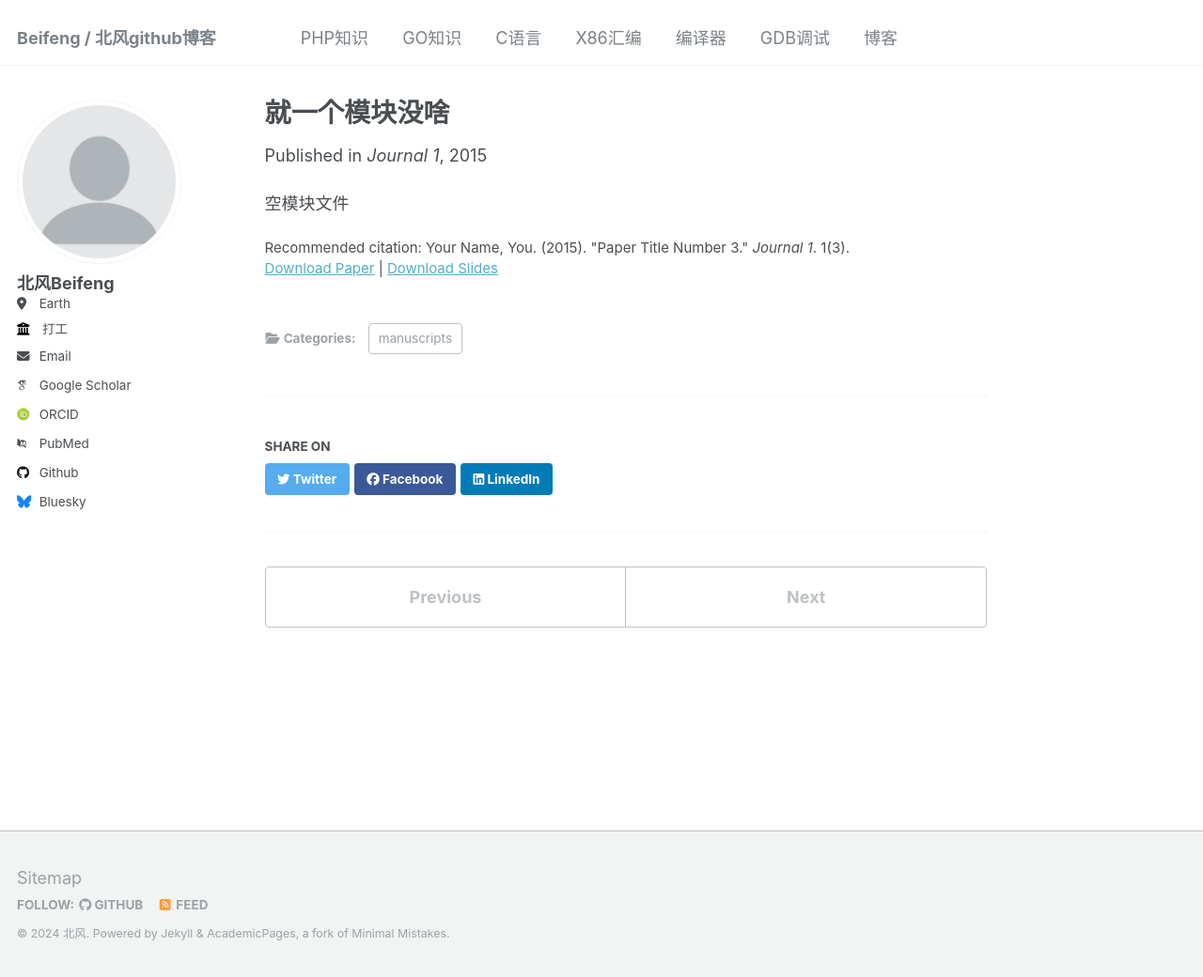
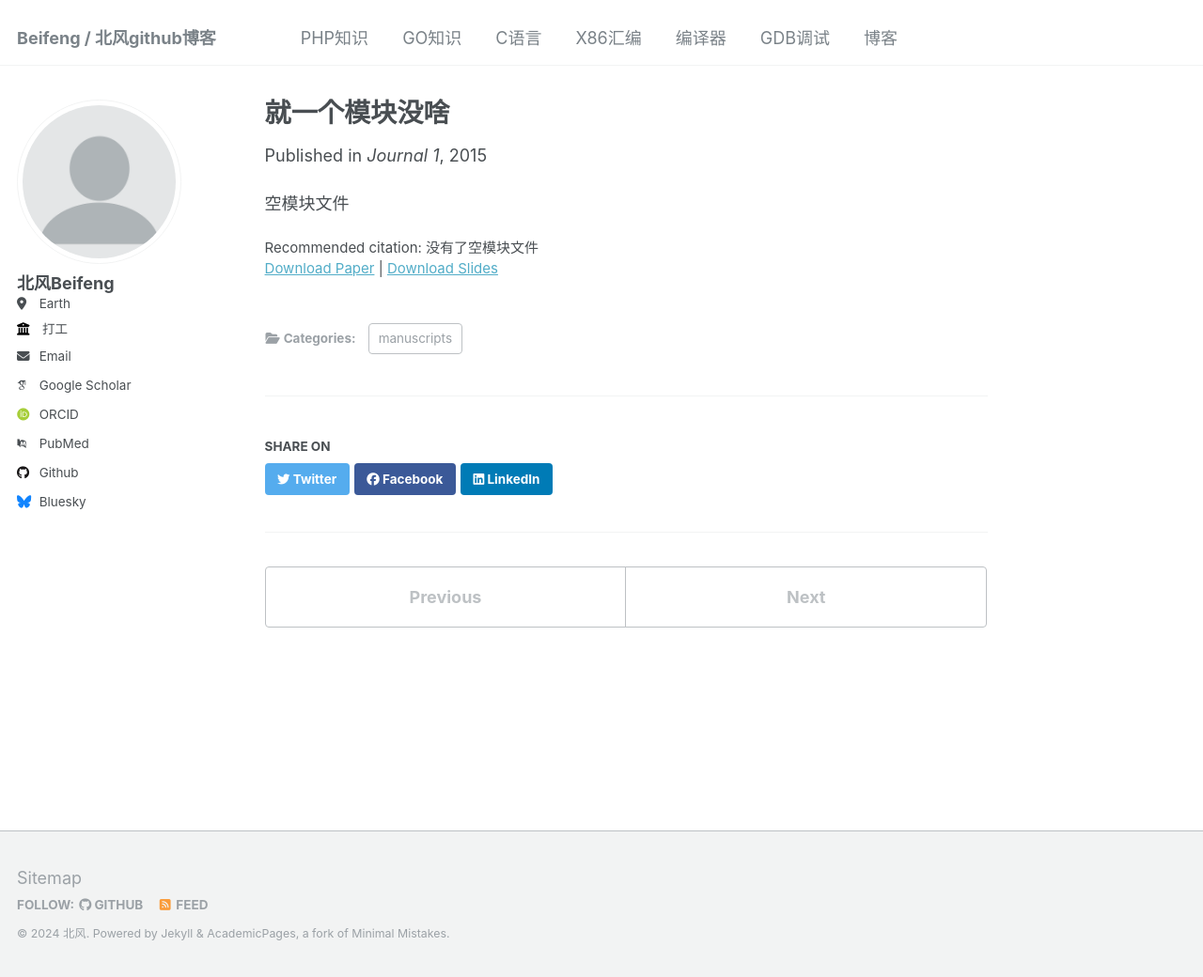
Before and after one commit to beifengisnil/beifengisnil.github.io, a Jekyll site: the page built from _publications/2015-10-01-paper-title-number-3.md, in a window 1280 px wide and 1040 px high. Shown: the whole window at 94% size. Built offline with Jekyll 4.4.1, drawn with Linux system fonts in a browser that asks for light colours; some web fonts are replaced.

Commit message:
Update 2015-10-01-paper-title-number-3.md

```diff
--- a/_publications/2015-10-01-paper-title-number-3.md
+++ b/_publications/2015-10-01-paper-title-number-3.md
@@ -3,12 +3,12 @@ title: "就一个模块没啥"
 collection: publications
 category: manuscripts
 permalink: /publication/2015-10-01-paper-title-number-3
-excerpt: 'This paper is about the number 3. The number 4 is left for future work.'
+excerpt: '没有了空模块文件 '
 date: 2015-10-01
 venue: 'Journal 1'
 slidesurl: 'http://academicpages.github.io/files/slides3.pdf'
 paperurl: 'http://academicpages.github.io/files/paper3.pdf'
-citation: 'Your Name, You. (2015). &quot;Paper Title Number 3.&quot; <i>Journal 1</i>. 1(3).'
+citation: '没有了空模块文件 '
 ---
 
 空模块文件
```
